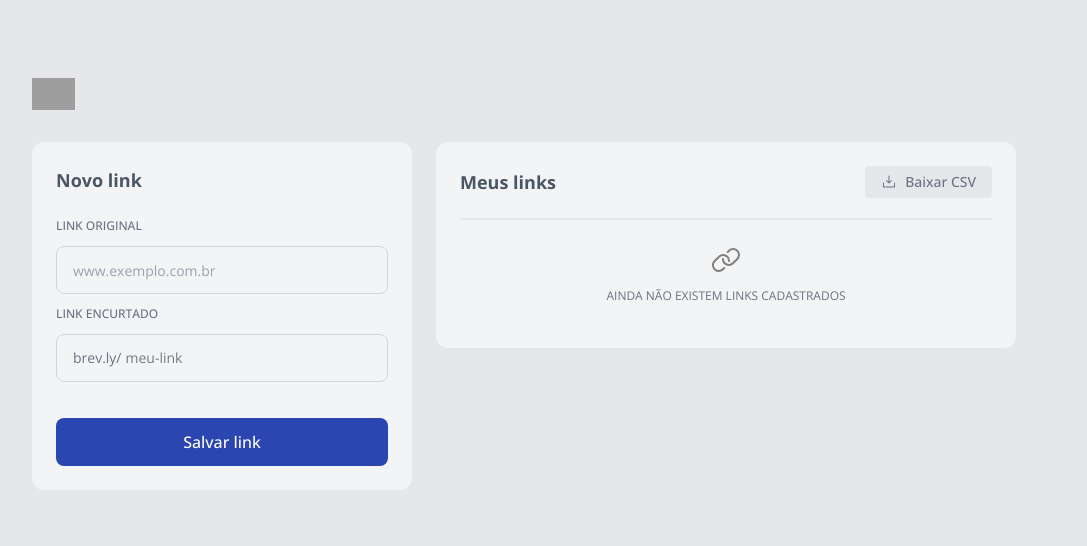
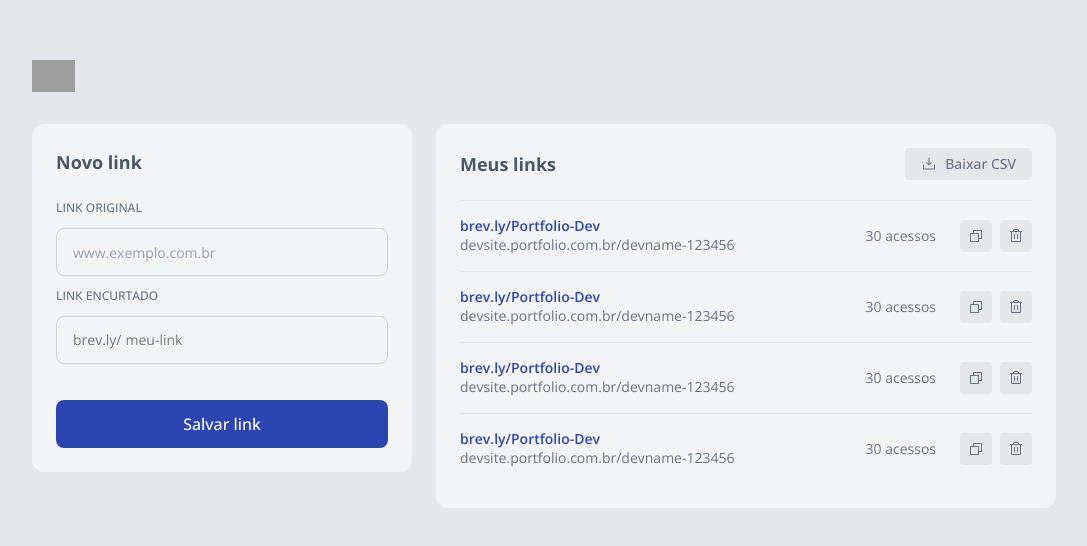
Before and after one commit to ginkotte/brev.ly, a React (Vite) app in the folder web/: page / in a window 1280 px wide. Shown: the part 116-662 px from the top of the page, without its empty margins (96-1183 px from the left). Built offline with nearby package versions, Linux system fonts and the light colour scheme; grey boxes are pictures that could not be loaded.

Commit message:
feat: Links list item component

```diff
--- a/web/src/app.tsx
+++ b/web/src/app.tsx
@@ -12,7 +12,7 @@ export function App() {
           className="mb-8 h-8"
         />
 
-        <div className="flex gap-6">
+        <div className="flex flex-col gap-6 lg:flex-row lg:items-start">
           <NewLink />
           <LinksList />
         </div>
--- /dev/null
+++ b/web/src/components/links-list-item.tsx
@@ -0,0 +1,43 @@
+import { CopyIcon, TrashIcon } from "@phosphor-icons/react";
+import { Button } from "./ui/button";
+
+export function LinksListItem() {
+  return (
+    <div className="flex items-center gap-6 py-4">
+      {/* Informações */}
+      <div className="flex-1 min-w-0">
+        <p className="text-md font-semibold text-blue-base">
+          brev.ly/Portfolio-Dev
+        </p>
+
+        <p className="truncate text-sm text-gray-500">
+          devsite.portfolio.com.br/devname-123456
+        </p>
+      </div>
+
+      {/* Acessos */}
+      <span className="w-24 text-right text-sm text-gray-500">
+        30 acessos
+      </span>
+
+      {/* Botões */}
+      <div className="flex gap-2">
+        <Button
+          variant="secondary"
+          size="icon"
+          className="h-8 w-8 rounded-sm"
+        >
+          <CopyIcon className="size-4" />
+        </Button>
+
+        <Button
+          variant="secondary"
+          size="icon"
+          className="h-8 w-8 rounded-sm"
+        >
+          <TrashIcon className="size-4" />
+        </Button>
+      </div>
+    </div>
+  );
+}
--- a/web/src/components/links-list.tsx
+++ b/web/src/components/links-list.tsx
@@ -1,16 +1,19 @@
-import { LinksListEmpty } from "./links-list-empty";
-import { LinksListHeader } from "./links-list-header"
+import { LinksListHeader } from "./links-list-header";
+import { LinksListItem } from "./links-list-item";
 
 export function LinksList() {
   return (
-    <div className="w-full max-w-[580px] h-full overflow-hidden rounded-xl bg-gray-100 p-6">
+    <div className="w-full flex-1 rounded-xl bg-gray-100 p-6">
       <LinksListHeader />
 
-      <div className="flex flex-col gap-6 py-5">
-        <div className="h-px bg-gray-200 border-t border-gray-200/50 box-content"></div>
-        <LinksListEmpty />
+      <div className="mt-5 border-t border-gray-200">
+        <div className="divide-y divide-gray-200">
+          <LinksListItem />
+          <LinksListItem />
+          <LinksListItem />
+          <LinksListItem />
+        </div>
       </div>
-
     </div>
   );
 }
--- a/web/src/components/new-link.tsx
+++ b/web/src/components/new-link.tsx
@@ -2,7 +2,7 @@ import { NewLinkForm } from "./new-link-form";
 
 export function NewLink() {
   return (
-    <div className="w-full max-w-[380px] w-full  overflow-hidden rounded-xl bg-gray-100 p-6">
+    <div className="w-full lg:max-w-[380px] overflow-hidden rounded-xl bg-gray-100 p-6">
       <header className="mb-6 ">
         <span className="text-lg font-bold text-gray-600">Novo link</span>
       </header>
--- a/web/src/index.css
+++ b/web/src/index.css
@@ -17,4 +17,7 @@
   --animation-border: border 2s linear infinite;
 
   --color-blue-base: #2C46B1;
+
+  --text-md: 0.875rem;
+  --text-md--line-height: 1.125rem;
 }
```
